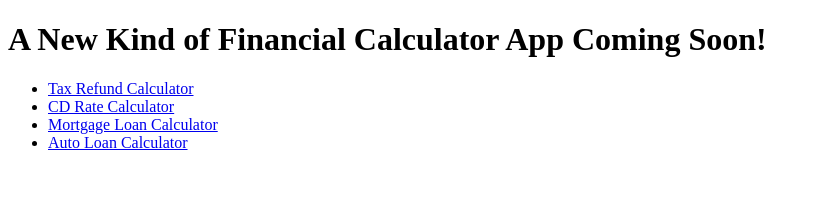
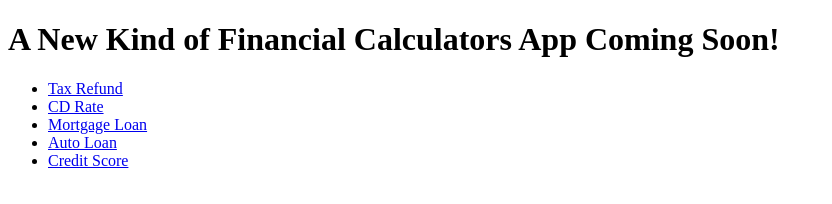
Before and after one commit to theuiguru/finCalc, a plain HTML site: page index.html in a window 1280 px wide. Shown: the whole page, without its empty margins (0-832 px from the left). Drawn offline with Linux system fonts and the light colour scheme.

Commit message:
Update index.html

```diff
--- a/index.html
+++ b/index.html
@@ -1,9 +1,10 @@
 <!DOCTYPE html><html><head><meta charset="utf-8"><meta name="viewport" content="width=device-width"><title>Financial Calculator</title></head><body>
-<h1>A New Kind of Financial Calculator App Coming Soon!</h1>
+<h1>A New Kind of Financial Calculators App Coming Soon!</h1>
 <ul>
-    <li><a href="#">Tax Refund Calculator</a></li>
-    <li><a href="#">CD Rate Calculator</a></li>
-    <li><a href="#">Mortgage Loan Calculator</a></li>
-    <li><a href="#">Auto Loan Calculator</a></li>
+    <li><a href="#">Tax Refund</a></li>
+    <li><a href="#">CD Rate</a></li>
+    <li><a href="#">Mortgage Loan</a></li>
+    <li><a href="#">Auto Loan</a></li>
+    <li><a href="#">Credit Score</a></li>
 </ul>
 </body></html>
```
